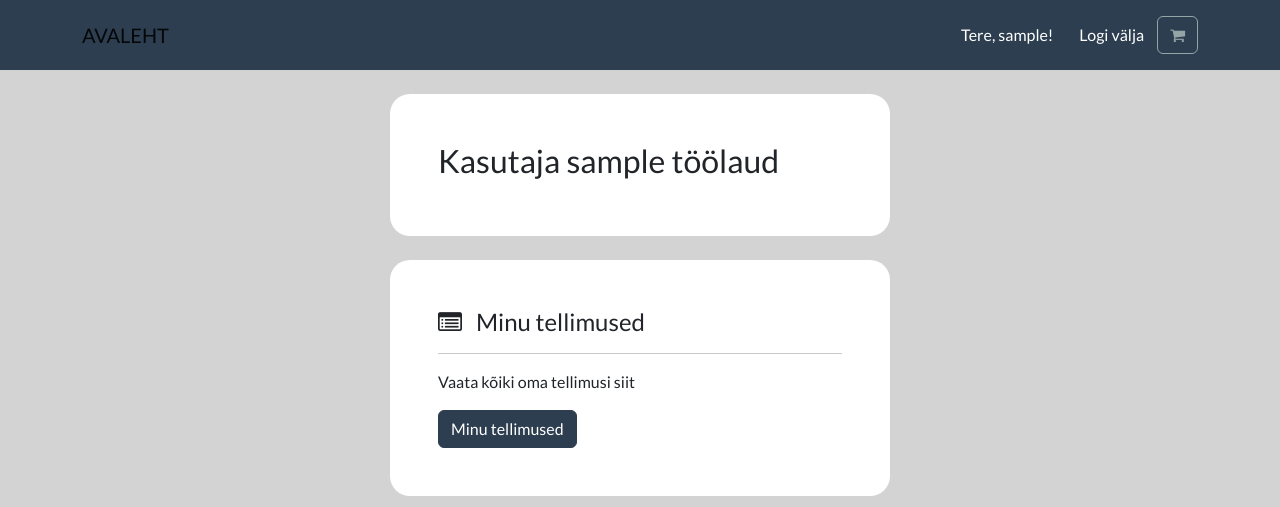
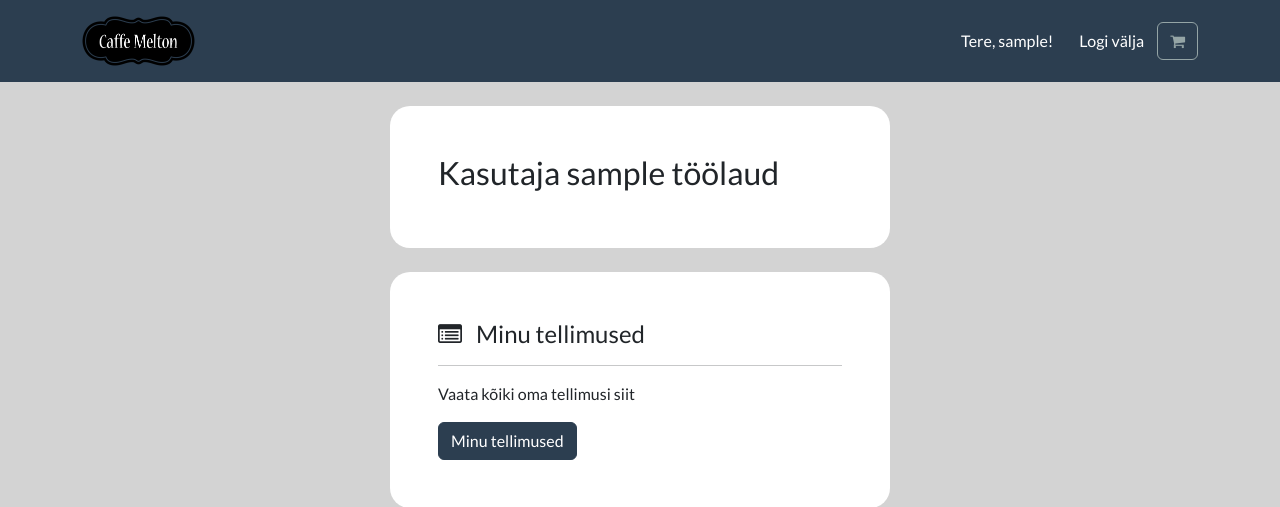
Before and after one commit to kkreutzberg/coffemelton, a Django app: page /account/dashboard/ in a window 1280 px wide. Shown: the top 507 px of the page. Run offline with Django 4.2, Linux system fonts and the light colour scheme; the visitor is signed in with stand-in values (Sample User, id 1); data that the repository does not hold is empty; some libraries are stand-ins or nearby versions.

Commit message:
product_detail.html products_by_subcategory.html

```diff
--- a/coffemelton/shop/templates/base.html
+++ b/coffemelton/shop/templates/base.html
@@ -27,7 +27,7 @@
         <ul class="navbar-nav">
             <li class="nav-item">
                 <a class="navbar-brand" href="/">
-                    AVALEHT
+                    <img src='/media/images/icons/logo.png' alt=AVALEHT  width="113" height="50">
                 </a>
             </li>
         </ul>
```
Also changed, not shown: coffemelton/static/media/images/icons/logo.png.
